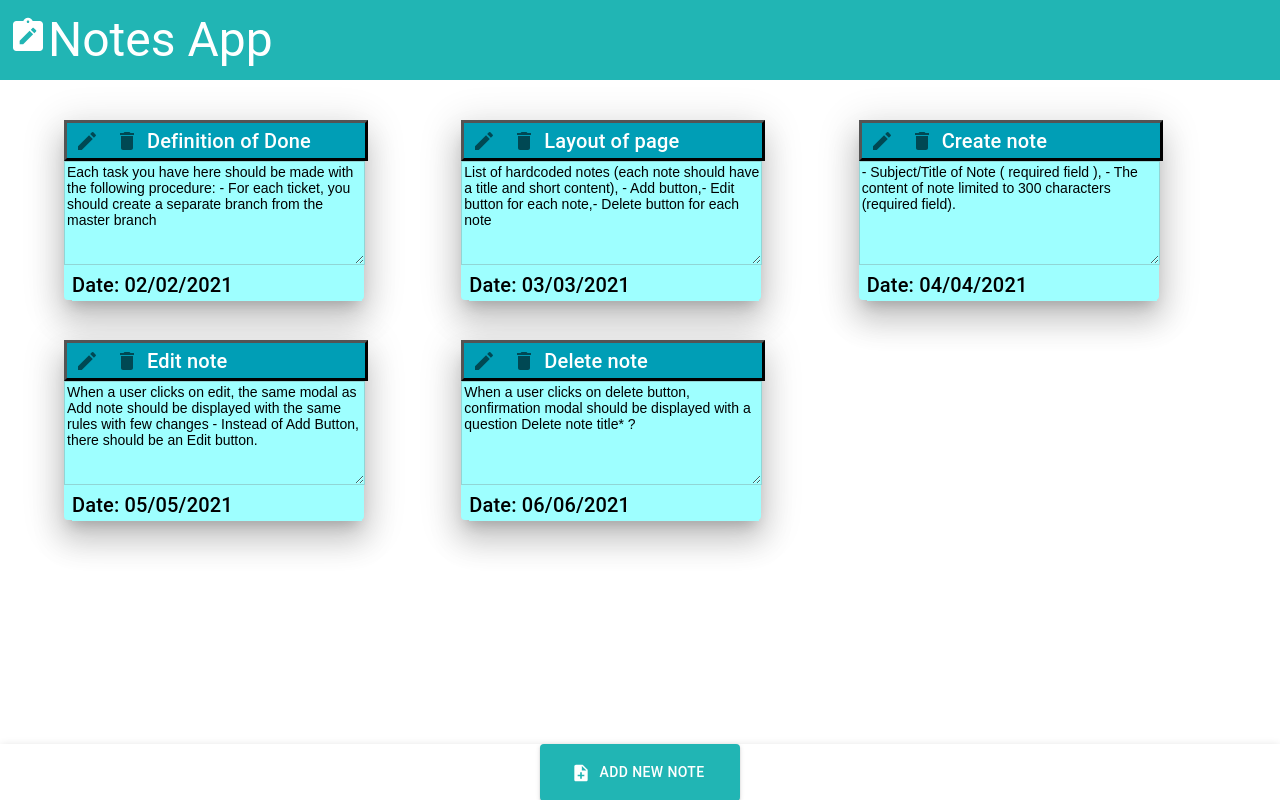
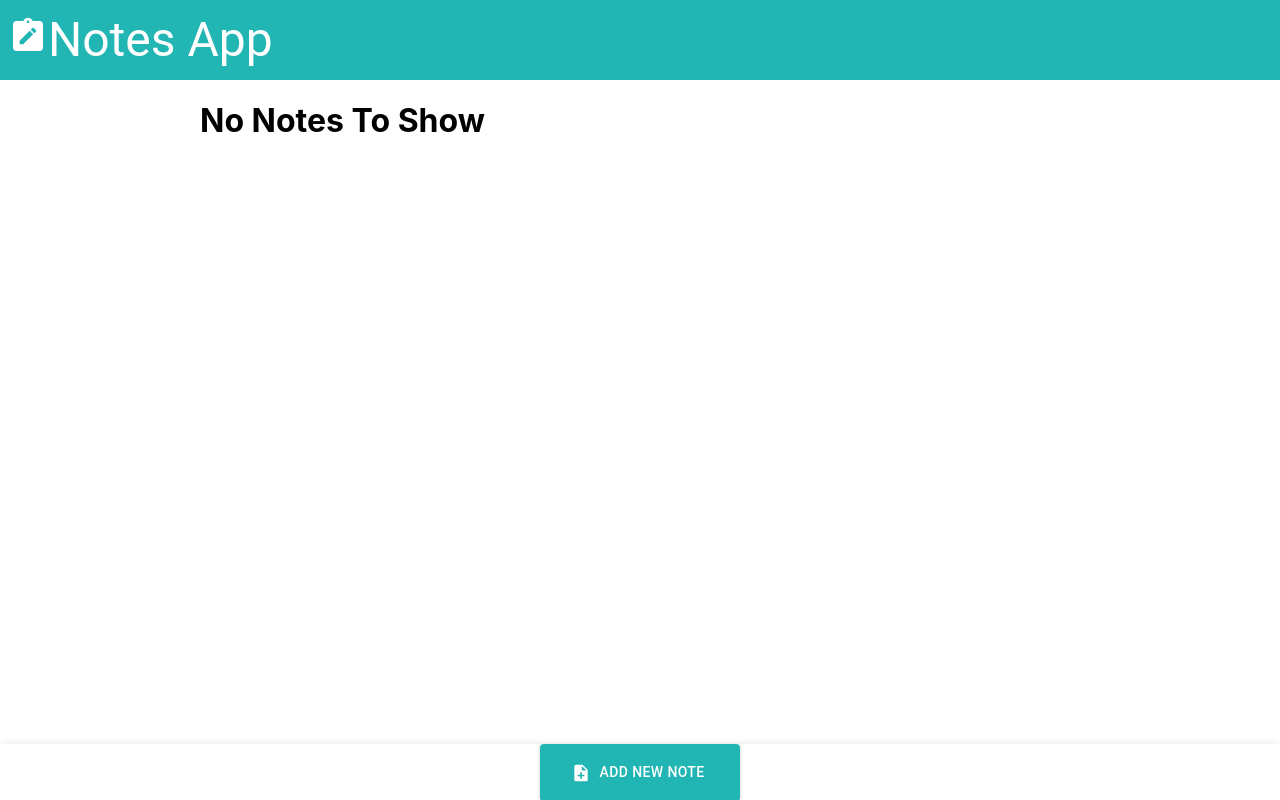
Before and after one commit to marijan25/Notes-app, a React (Create React App) app: page / in a window 1280 px wide. Built offline with nearby package versions, Linux system fonts and the light colour scheme; the HTML template or start-up script is replaced by a standard one.

Commit message:
Remove hardcoded notes

```diff
--- a/src/App.js
+++ b/src/App.js
@@ -8,40 +8,8 @@ import BottomNavigation from '@mui/material/BottomNavigation';
 import { useState } from 'react';
 import Modal from './components/Modal'
 
-const data = [
-  {
-    id: 1,
-    title: "Definition of Done",
-    content: "Each task you have here should be made with the following procedure: - For each ticket, you should create a separate branch from the master branch",
-    date: "02/02/2021"
-  },
-  {
-    id: 2,
-    title: "Layout of page",
-    content: "List of hardcoded notes (each note should have a title and short content), - Add button,- Edit button for each note,- Delete button for each note",
-    date: "03/03/2021"
-  },
-  {
-    id: 3,
-    title: "Create note",
-    content: "- Subject/Title of Note ( required field ), - The content of note limited to 300 characters (required field).",
-    date: "04/04/2021"
-  },
-  {
-    id: 4,
-    title: "Edit note",
-    content: "When a user clicks on edit, the same modal as Add note should be displayed with the same rules with few changes - Instead of Add Button, there should be an Edit button.",
-    date: "05/05/2021"
-  },
-  {
-    id: 5,
-    title: "Delete note",
-    content: "When a user clicks on delete button, confirmation modal should be displayed with a question Delete note title* ?",
-    date: "06/06/2021"
-  }
-]
 function App() {
-  const [notes, setNotes] = useState(data)
+  const [notes, setNotes] = useState([])
   const [open, setOpen] = useState(false)
   const [newForm, setNewForm] = useState({});
   const current = new Date()
@@ -79,8 +47,7 @@ function App() {
   return (
     <Grid>
       <Paper
-        sx={{ position:'fixed',bottom:0,left:0,right:0 }}
-        elevation={3}>
+        sx={{ position:'fixed',bottom:0,left:0,right:0 }} elevation={3}>
         <BottomNavigation>
           <CustomizedDialogs
             open={open}
@@ -98,9 +65,10 @@ function App() {
         </BottomNavigation >
       </Paper>
       <Heading />
+      {notes.length ? '' : <h1 style={{marginLeft: 200}}>No Notes To Show</h1>}
       <Container sx={{marginTop:5, marginBottom:12}}>
         <Grid container spacing={5}>
-          {notes.map((note) => <Note
+        {notes.map((note) => <Note
           note={note}
           key={note.id}
           openEditModal={openEditModal}
--- a/src/components/DeleteNoteForm.js
+++ b/src/components/DeleteNoteForm.js
@@ -22,7 +22,10 @@ const DeleteNoteForm = ({deleteNote,note,open,setOpen}) => {
         <p>Delete "{note.title}"?</p>
           <Stack spacing={3} direction='row'>
             <Button
-              onClick={() => deleteNote(note.id)}
+              onClick={() => {
+                deleteNote(note.id)
+                setOpen(false)
+              }}
               variant='contained'
               color='error'
               sx={{color:'white'}}
--- a/src/components/Note.js
+++ b/src/components/Note.js
@@ -27,7 +27,7 @@ const Note = ({note,openEditModal,deleteNote}) => {
           <Box>
             <Stack direction="row">
               <IconButton
-                onClick={() => openEditModal(note)}
+                onClick={() => {openEditModal(note)}}
               >
                 <EditIcon/>
               </IconButton>
```
